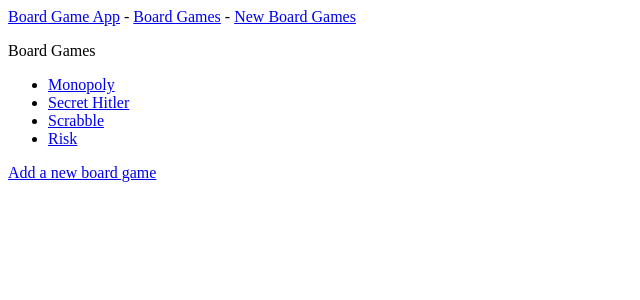
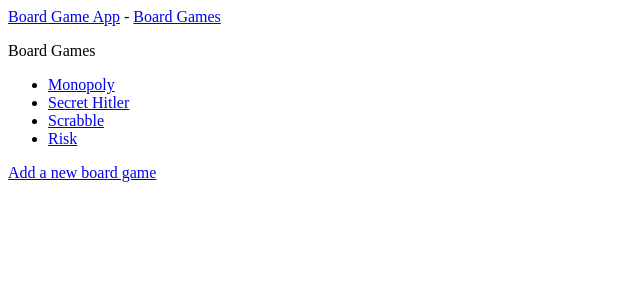
Before and after one commit to saa1saar/Application_Programming_Teamwork, a Django app: template board_game_website/board_game_app/templates/board_game_app/BoardGames.html in a window 1280 px wide. Shown: the top 300 px of the page, without its empty margins (0-640 px from the left). Run offline with Django 3.2, Linux system fonts and the light colour scheme; the template is opened without the code that fills it: values that come from a table or form of the project are taken from there, others are empty; data comes from the database, SQL or seed files in the repository; tables that the repository leaves empty hold one stand-in row (values such as "Sample post").

Commit message:
Revert "New board game button"
This reverts commit fb92dbc917d0a6e3f07a835e1f44f662aab7d041.

```diff
--- a/board_game_website/board_game_app/templates/board_game_app/base.html
+++ b/board_game_website/board_game_app/templates/board_game_app/base.html
@@ -1,6 +1,5 @@
 <p>
   <a href="{% url 'board_game_app:index' %}">Board Game App</a> -
-  <a href="{% url 'board_game_app:BoardGames' %}">Board Games</a> -
-  <a href="{% url 'board_game_app:new_boardgame' %}">New Board Games</a>
+  <a href="{% url 'board_game_app:BoardGames' %}">Board Games</a>
 </p>
 {% block content %}{% endblock content %}
```
